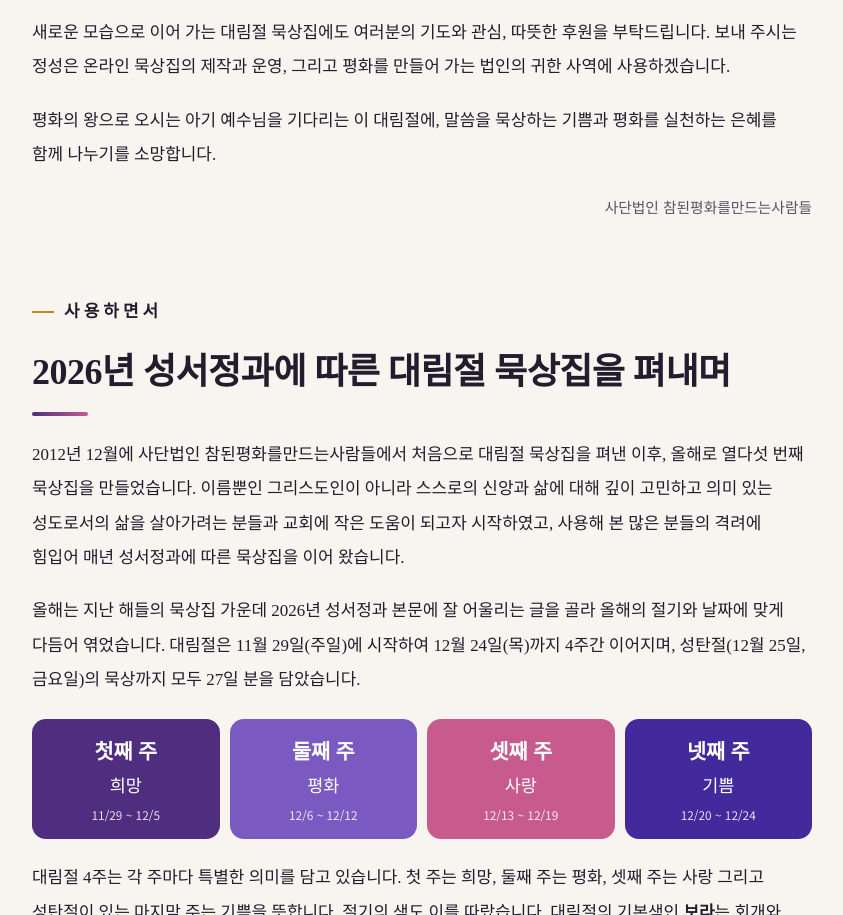
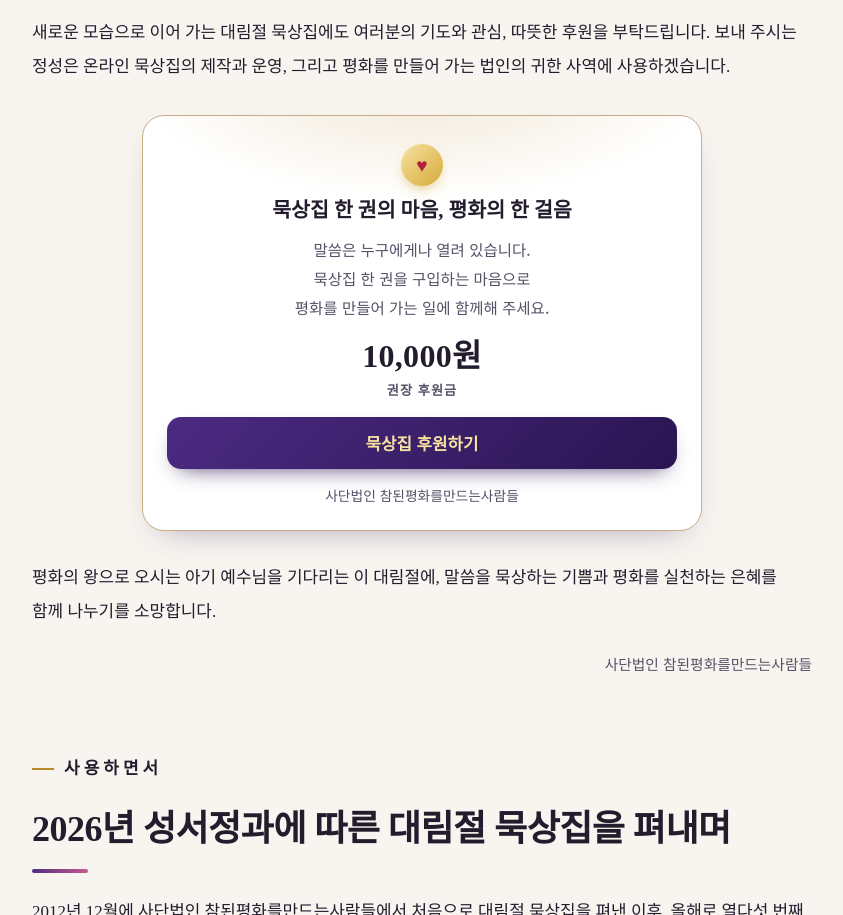
Before and after one commit to ksk0203-oss/true-peace, a plain HTML site: page advent-2026/index.html in a window 1280 px wide. Shown: the part 1522-2437 px from the top of the page, without its empty margins (218-1061 px from the left). Drawn offline with Linux system fonts and the light colour scheme.

Commit message:
여는 글 중간에 후원 요청 박스 추가(묵상집 한 권의 마음, 평화의 한 걸음)
Co-Authored-By: Claude Sonnet 5.5 <noreply@anthropic.com>

```diff
--- a/advent-2026/index.html
+++ b/advent-2026/index.html
@@ -649,6 +649,19 @@ a:focus-visible,button:focus-visible,summary:focus-visible,textarea:focus-visibl
   .dbw{grid-template-rows:1fr!important;visibility:visible!important;transition:none!important}.dbi{overflow:visible}.chev{display:none}.dh{cursor:default}
   .rv,.hero .fx,.day .dnum,.day blockquote.q{opacity:1!important;transform:none!important;clip-path:none!important;animation:none!important}
 }
+
+/* ================= 여는 글 속 후원 요청 박스 ================= */
+.askbox{margin:30px auto;max-width:560px;padding:28px 24px 22px;text-align:center;border-radius:22px;border:1px solid color-mix(in srgb,var(--gold) 55%,var(--line));background:radial-gradient(420px 180px at 50% -10%,color-mix(in srgb,var(--gold) 20%,transparent),transparent 70%),var(--surface);box-shadow:0 14px 34px -20px rgba(60,35,95,.5)}
+.askbox .ask-ic{display:inline-grid;place-items:center;width:42px;height:42px;margin-bottom:10px;border-radius:50%;background:linear-gradient(135deg,#F7E3A0,#D6A93A);color:#B3213F;font-size:1.2rem;line-height:1;box-shadow:0 6px 14px -6px rgba(214,169,58,.9)}
+.askbox h3{margin:0 0 10px;font-family:var(--serif);font-size:1.28rem;line-height:1.45;color:var(--ink);font-weight:700}
+.askbox .ask-lead{margin:0 0 16px;font-family:var(--sans);font-size:.97rem;line-height:1.85;color:var(--ink-soft)}
+.askbox .ask-amt{margin:0 0 16px}
+.askbox .ask-amt b{display:block;font-family:var(--serif);font-size:2rem;line-height:1.2;color:var(--ink);font-weight:700;letter-spacing:.01em}
+.askbox .ask-amt span{display:block;margin-top:2px;font-family:var(--sans);font-size:.82rem;font-weight:700;letter-spacing:.08em;color:var(--ink-soft)}
+.askbox .ask-btn{display:flex;align-items:center;justify-content:center;min-height:52px;border-radius:14px;background:linear-gradient(135deg,#4B2A82,#2A1552);color:#F7E3A0;font-family:var(--sans);font-weight:800;font-size:1.05rem;text-decoration:none;box-shadow:0 10px 22px -12px rgba(42,21,82,.9);transition:transform .2s,box-shadow .2s}
+.askbox .ask-btn:hover{transform:translateY(-2px);box-shadow:0 14px 26px -12px rgba(42,21,82,.95)}
+.askbox small{display:block;margin-top:14px;font-family:var(--sans);font-size:.86rem;color:var(--ink-soft)}
+@media (max-width:480px){.askbox{padding:24px 16px 20px;margin:26px 0}.askbox h3{font-size:1.14rem}.askbox .ask-amt b{font-size:1.75rem}}
 </style>
 </head>
 <body>
@@ -686,6 +699,14 @@ a:focus-visible,button:focus-visible,summary:focus-visible,textarea:focus-visibl
     <p>올해는 디지털·AI 시대를 맞아 새로운 시도를 합니다. 그동안 책으로 발간해 온 대림절 묵상집을 웹페이지 형식의 온라인 묵상집으로 제작하여 선보입니다. 누구나 시간과 장소에 구애받지 않고 말씀을 묵상하며, 가족과 이웃, 교회 공동체와 함께 나눌 수 있기를 기대합니다.</p>
     <p>묵상집의 형식은 달라지지만, 말씀을 깊이 묵상하고 그 말씀을 삶으로 살아 내며 평화를 이루어 가고자 하는 우리의 마음은 변함이 없습니다.</p>
     <p>새로운 모습으로 이어 가는 대림절 묵상집에도 여러분의 기도와 관심, 따뜻한 후원을 부탁드립니다. 보내 주시는 정성은 온라인 묵상집의 제작과 운영, 그리고 평화를 만들어 가는 법인의 귀한 사역에 사용하겠습니다.</p>
+    <aside class="askbox" aria-labelledby="askt">
+      <span class="ask-ic" aria-hidden="true">♥</span>
+      <h3 id="askt">묵상집 한 권의 마음, 평화의 한 걸음</h3>
+      <p class="ask-lead">말씀은 누구에게나 열려 있습니다.<br>묵상집 한 권을 구입하는 마음으로<br>평화를 만들어 가는 일에 함께해 주세요.</p>
+      <div class="ask-amt"><b>10,000원</b><span>권장 후원금</span></div>
+      <a class="ask-btn" href="#donate">묵상집 후원하기</a>
+      <small>사단법인 참된평화를만드는사람들</small>
+    </aside>
     <p>평화의 왕으로 오시는 아기 예수님을 기다리는 이 대림절에, 말씀을 묵상하는 기쁨과 평화를 실천하는 은혜를 함께 나누기를 소망합니다.</p>
     <p class="sign">사단법인 참된평화를만드는사람들</p>
   </section>
```
